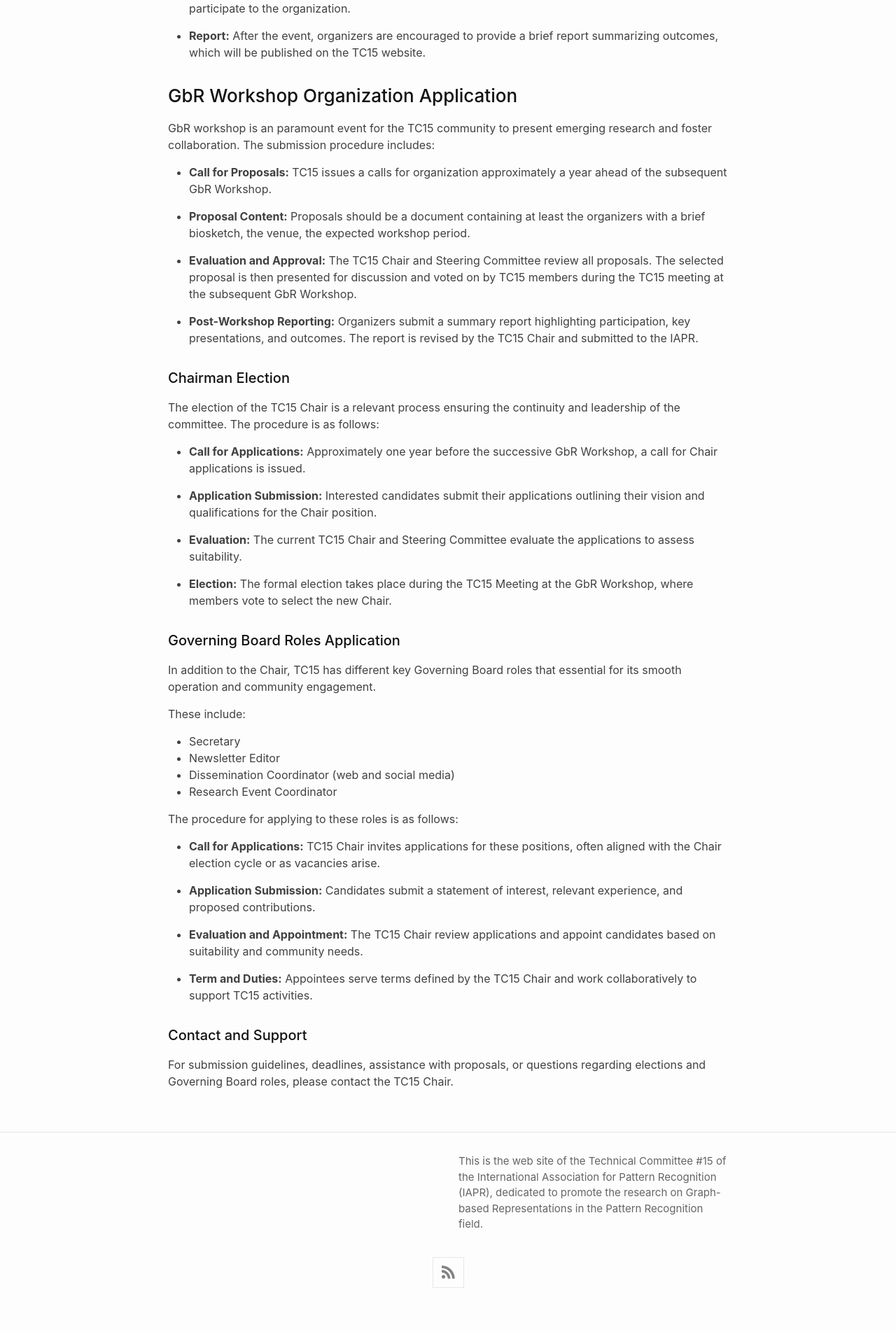
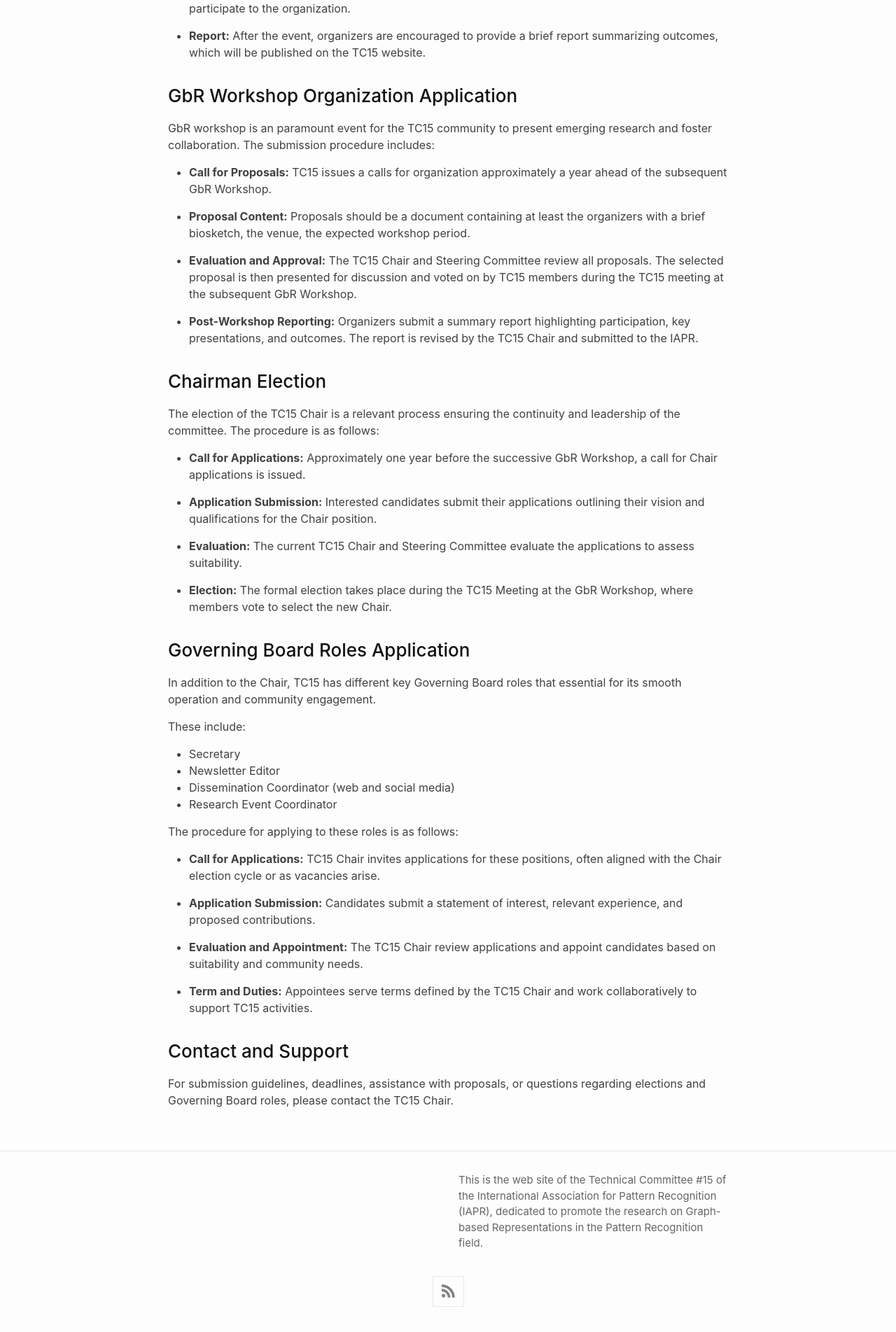
Before and after one commit to iapr-tc15/iapr-tc15.github.io, a Jekyll site: the page built from about/procedures.md, in a window 1280 px wide. Shown: the part 696-2599 px from the top of the page at 70% size. Built offline with Jekyll 4.4.1, drawn with Linux system fonts in a browser that asks for light colours; before the commit the page ends 2572 px from its top, so only the background shows below that.

```diff
--- a/about/procedures.md
+++ b/about/procedures.md
@@ -36,7 +36,7 @@ The submission procedure includes:
 
 - **Post-Workshop Reporting:** Organizers submit a summary report highlighting participation, key presentations, and outcomes. The report is revised by the TC15 Chair and submitted to the IAPR.
 
-#### Chairman Election
+### Chairman Election
 
 The election of the TC15 Chair is a relevant process ensuring the continuity and leadership of the committee. The procedure is as follows:
 
@@ -48,7 +48,7 @@ The election of the TC15 Chair is a relevant process ensuring the continuity and
 
 - **Election:** The formal election takes place during the TC15 Meeting at the GbR Workshop, where members vote to select the new Chair.
 
-#### Governing Board Roles Application
+### Governing Board Roles Application
 
 In addition to the Chair, TC15 has different key Governing Board roles that essential for its smooth operation and community engagement.
 
@@ -69,6 +69,6 @@ The procedure for applying to these roles is as follows:
 
 - **Term and Duties:** Appointees serve terms defined by the TC15 Chair and work collaboratively to support TC15 activities.
 
-#### Contact and Support
+### Contact and Support
 
 For submission guidelines, deadlines, assistance with proposals, or questions regarding elections and Governing Board roles, please contact the TC15 Chair.
```
